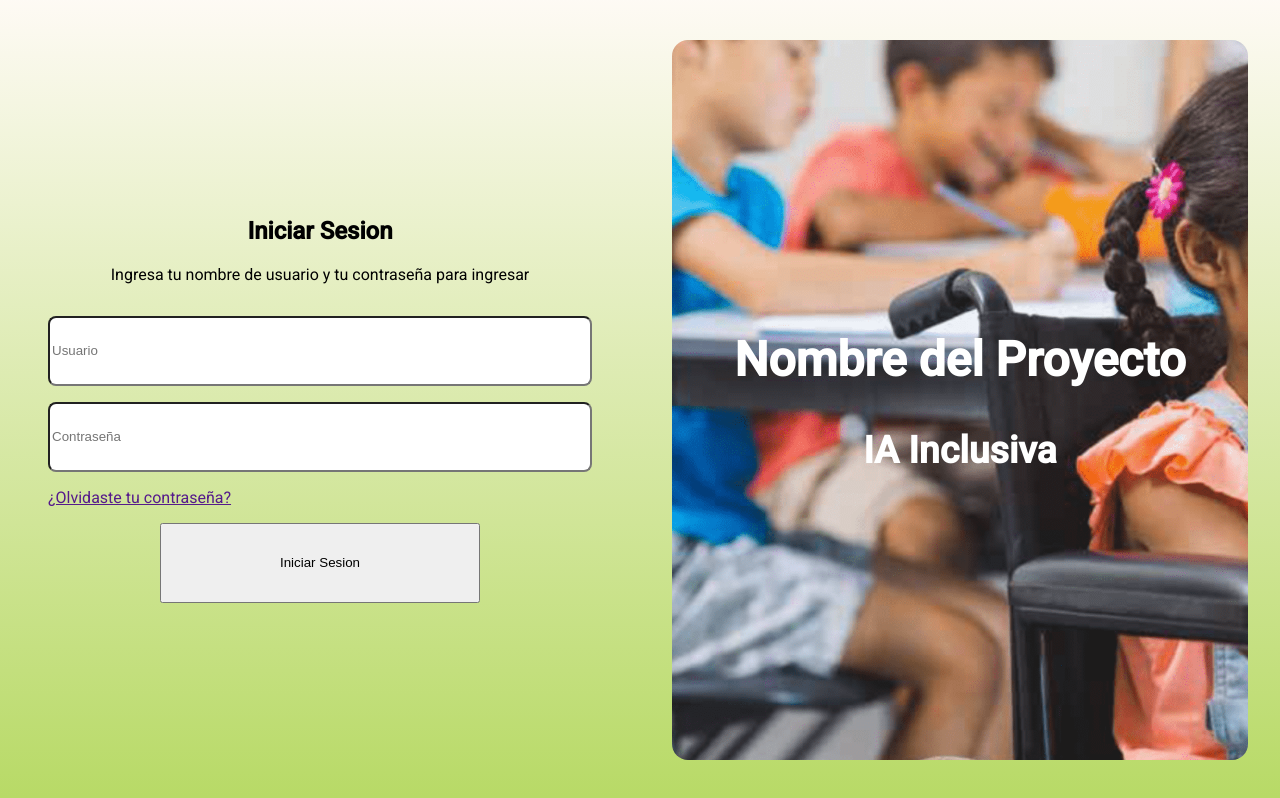
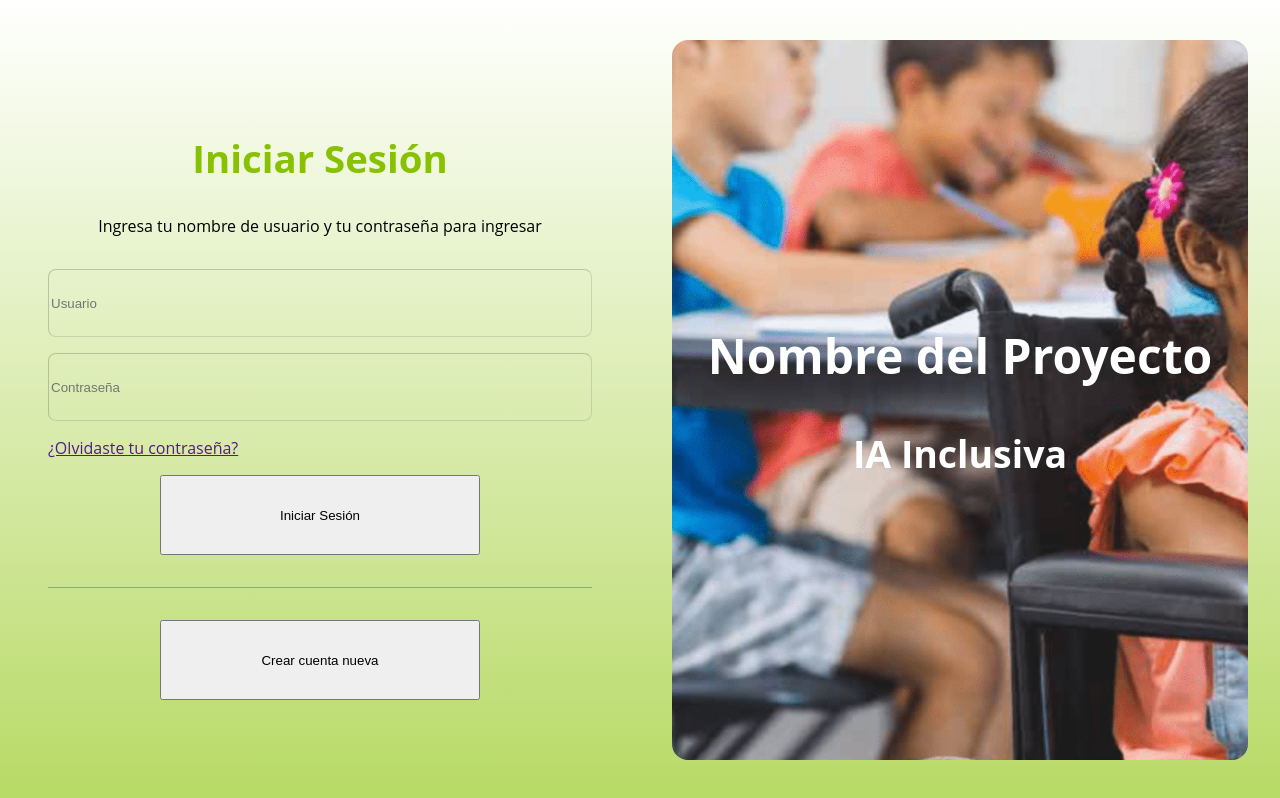
Before and after one commit to Arodiluna/hackaton, an Angular app: page /login in a window 1280 px wide. Built offline with nearby package versions, Linux system fonts and the light colour scheme.

Commit message:
Cambiado los estilos pagina login
Se modifico el tamaño y color del titulo, se creo los botones de usuario y contraseña, márgenes en los campos y se agrego un separador.

```diff
--- a/src/app/pages/login/login.component.html
+++ b/src/app/pages/login/login.component.html
@@ -2,7 +2,7 @@
   <section class="bloq-izq">
     <div class="bloq-inicio-sesion">
       <div class="inicio-sesion">
-        <h1>Iniciar Sesion</h1>
+        <h1>Iniciar Sesión</h1>
         <p>Ingresa tu nombre de usuario y tu contraseña para ingresar</p>
       </div>
 
@@ -16,7 +16,13 @@
       </div>
 
       <div class="boton-inicio-sesion">
-        <button type="submit">Iniciar Sesion</button>
+        <button type="submit">Iniciar Sesión</button>
+      </div>
+
+      <div class="separador-horizontal">  </div>
+
+      <div class="boton-crear">
+        <button type="submit">Crear cuenta nueva</button>
       </div>
     </div>
   </section>
--- a/src/app/pages/login/login.component.scss
+++ b/src/app/pages/login/login.component.scss
@@ -3,7 +3,8 @@ html {
   }
 
 main{
-    background: linear-gradient(rgba(253, 247, 237, 0.6), rgba(136, 193, 0, 0.6));
+    background: linear-gradient(rgb(255, 255, 255), rgba(136, 193, 0, 0.6));
+    font-family: 'Open Sans', sans-serif;
 
 }
 
@@ -31,7 +32,19 @@ main{
 .inicio-sesion{
     width: 100%;
     text-align: center;
+
 }
+
+.inicio-sesion h1{
+    font-weight: 700;
+    font-size: 2.4rem;
+    color: var(--color-verde);
+}
+
+.inicio-sesion p{
+    font-weight: 400;
+}
+
 
 .inputs{
     width: 100%;
@@ -40,21 +53,43 @@ main{
     gap: 1rem;
 }
 
+
 .inputs input{
     height: 4rem;
     border-radius: .5rem;
+    background-color:rgba(255, 255, 255, 0);
+    border-color: rgba(0, 0, 0, 0.19);
+    border-width: .1rem;
+}
+
+.inputs::placeholder{
+    font-weight: 300;
 }
 
 .boton-inicio-sesion{
     width: 100%;
-}
-
-.boton-inicio-sesion{
     display: flex;
     justify-content: center;
 }
 
 .boton-inicio-sesion button{
+    height: 5rem;
+    width: 20rem;
+}
+
+.separador-horizontal{
+border-top: .1rem solid var(--color-verde);
+width: 100%;
+margin: 1rem 0;
+}
+
+.boton-crear{
+    width: 100%;
+    display: flex;
+    justify-content: center;
+}
+
+.boton-crear button{
     height: 5rem;
     width: 20rem;
 }
--- a/src/styles.scss
+++ b/src/styles.scss
@@ -1,6 +1,8 @@
 /* You can add global styles to this file, and also import other style files */
 
-
+:root{
+    --color-verde: #88C100
+}
 
 html, body { height: 100%; }
 body {
```
